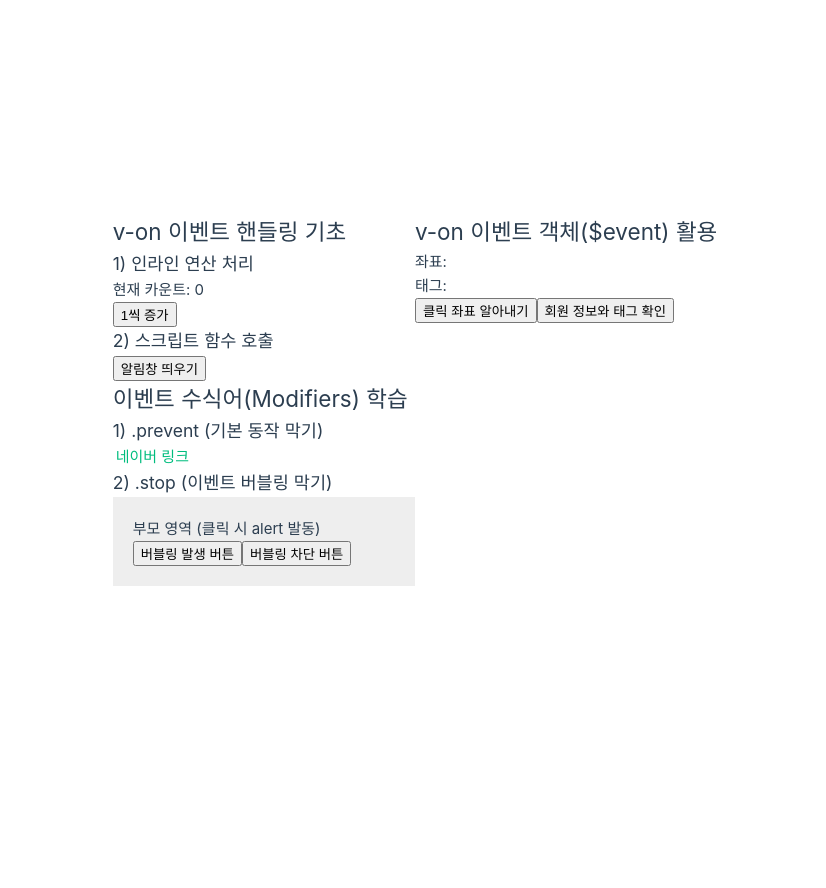
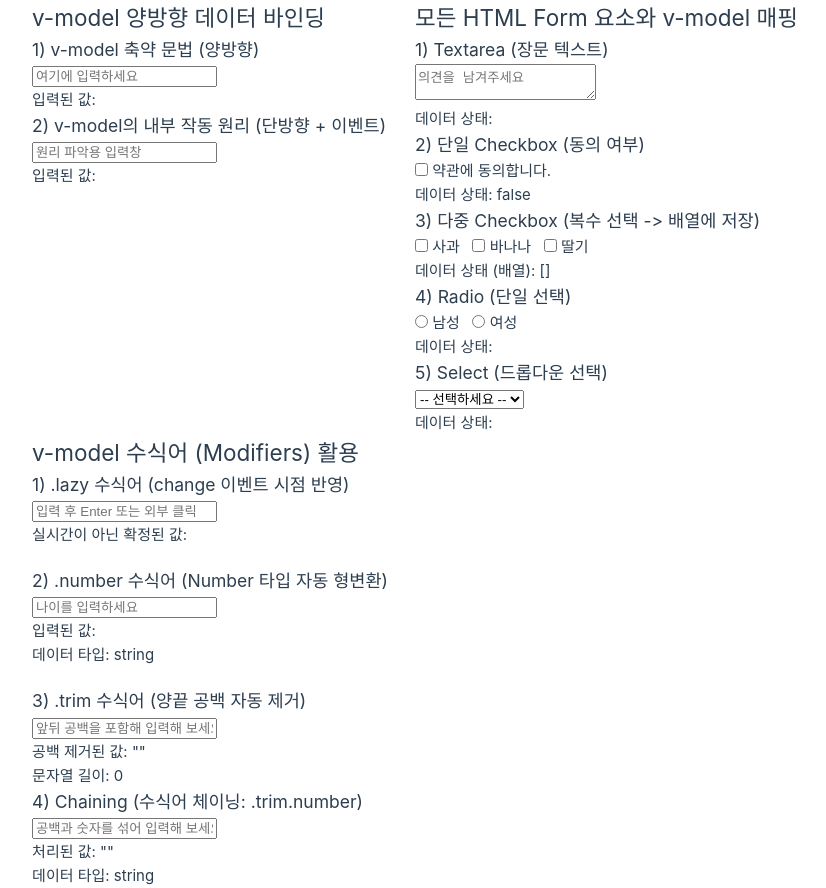
Before and after one commit to hello2742/skala-vue, a Vue app in the folder skala-vue/: page / in a window 1280 px wide. Shown: the whole page, without its empty margins (225-1051 px from the left). Before the commit the page ends 800 px from the top, so only its background shows below. Built offline with nearby package versions, Linux system fonts and the light colour scheme.

Commit message:
Code Challenge 모델

```diff
--- a/skala-vue/src/App.vue
+++ b/skala-vue/src/App.vue
@@ -2,6 +2,9 @@
 import EventBasic from './components/codeChallenges/EventBasic.vue';
 import EventModifier from './components/codeChallenges/EventModifier.vue';
 import EventObject from './components/codeChallenges/EventObject.vue';
+import ModelBasic from './components/codeChallenges/ModelBasic.vue';
+import ModelForm from './components/codeChallenges/ModelForm.vue';
+import ModelModifier from './components/codeChallenges/ModelModifier.vue';
 import VueBind from './components/codeChallenges/VueBind.vue';
 import VueBindClass from './components/codeChallenges/VueBindClass.vue';
 import VueBindShorthand from './components/codeChallenges/VueBindShorthand.vue';
@@ -40,10 +43,13 @@
   <VueOnce></VueOnce>
   <VueMemo></VueMemo> -->
 
-  <EventBasic></EventBasic>
+  <!-- <EventBasic></EventBasic>
   <EventObject></EventObject>
-  <EventModifier></EventModifier>
+  <EventModifier></EventModifier> -->
 
+  <ModelBasic></ModelBasic>
+  <ModelForm></ModelForm>
+  <ModelModifier></ModelModifier>
 </template>
 
 <style scoped>
--- /dev/null
+++ b/skala-vue/src/components/codeChallenges/ModelBasic.vue
@@ -0,0 +1,21 @@
+<script setup>
+import { ref } from 'vue'
+const text1 = ref('') // v-model용 변수
+const text2 = ref('') // 원리 이해용 변수
+</script>
+
+<template>
+  <div class="practice-section">
+    <h2>v-model 양방향 데이터 바인딩</h2>
+    <h3>1) v-model 축약 문법 (양방향)</h3>
+    <input type="text" v-model="text1" placeholder="여기에 입력하세요" />
+    <p>
+      입력된 값: <strong>{{ text1 }}</strong>
+    </p>
+    <h3>2) v-model의 내부 작동 원리 (단방향 + 이벤트)</h3>
+    <input type="text" :value="text2" @input="(e) => (text2 = e.target.value)" placeholder="원리 파악용 입력창" />
+    <p>
+      입력된 값: <strong>{{ text2 }}</strong>
+    </p>
+  </div>
+</template>
--- /dev/null
+++ b/skala-vue/src/components/codeChallenges/ModelForm.vue
@@ -0,0 +1,56 @@
+<script setup>
+import { ref } from 'vue'
+const comment = ref('')
+const isAgreed = ref(false) // 단일 체크박스는 Boolean
+const favoriteFruits = ref([]) // 다중 체크박스는 반드시 배열([])로 시작!
+const gender = ref('')
+const selectedCar = ref('')
+</script>
+
+<template>
+  <div class="practice-section">
+    <h2>모든 HTML Form 요소와 v-model 매핑</h2>
+    <div>
+      <h3>1) Textarea (장문 텍스트)</h3>
+      <textarea v-model="comment" placeholder="의견을 남겨주세요"></textarea>
+      <p>
+        데이터 상태: <span>{{ comment }}</span>
+      </p>
+    </div>
+    <div>
+      <h3>2) 단일 Checkbox (동의 여부)</h3>
+      <label> <input type="checkbox" v-model="isAgreed" /> 약관에 동의합니다. </label>
+      <p>
+        데이터 상태: <span>{{ isAgreed }}</span>
+      </p>
+    </div>
+    <div>
+      <h3>3) 다중 Checkbox (복수 선택 -> 배열에 저장)</h3>
+      <label><input type="checkbox" value="사과" v-model="favoriteFruits" /> 사과</label> &nbsp; <label><input type="checkbox" value="바나나" v-model="favoriteFruits" /> 바나나</label> &nbsp;
+      <label><input type="checkbox" value="딸기" v-model="favoriteFruits" /> 딸기</label>
+      <p>
+        데이터 상태 (배열): <span>{{ favoriteFruits }}</span>
+      </p>
+    </div>
+    <div>
+      <h3>4) Radio (단일 선택)</h3>
+      <label><input type="radio" value="남성" v-model="gender" /> 남성</label> &nbsp;
+      <label><input type="radio" value="여성" v-model="gender" /> 여성</label>
+      <p>
+        데이터 상태: <span>{{ gender }}</span>
+      </p>
+    </div>
+    <div>
+      <h3>5) Select (드롭다운 선택)</h3>
+      <select v-model="selectedCar">
+        <option value="">-- 선택하세요 --</option>
+        <option value="tesla">테슬라</option>
+        <option value="hyundai">현대자동차</option>
+        <option value="bmw">BMW</option>
+      </select>
+      <p>
+        데이터 상태: <span>{{ selectedCar }}</span>
+      </p>
+    </div>
+  </div>
+</template>
--- /dev/null
+++ b/skala-vue/src/components/codeChallenges/ModelModifier.vue
@@ -0,0 +1,59 @@
+<script setup>
+import { ref } from 'vue'
+
+// v-model Modifiers 실습용 reactive 변수 선언
+const lazyText = ref('')
+const age = ref('')
+const userEmail = ref('')
+const price = ref('')
+</script>
+
+<template>
+  <div class="practice-section">
+    <h2>v-model 수식어 (Modifiers) 활용</h2>
+    <!-- 1) .lazy 수식어 실습 -->
+    <section style="margin-bottom: 20px">
+      <h3>1) .lazy 수식어 (change 이벤트 시점 반영)</h3>
+      <input type="text" v-model.lazy="lazyText" placeholder="입력 후 Enter 또는 외부 클릭" />
+      <p>
+        실시간이 아닌 확정된 값: <strong>{{ lazyText }}</strong>
+      </p>
+    </section>
+
+    <!-- 2) .number 수식어 실습 -->
+    <section style="margin-bottom: 20px">
+      <h3>2) .number 수식어 (Number 타입 자동 형변환)</h3>
+      <input type="text" v-model="age" placeholder="나이를 입력하세요" />
+      <p>
+        입력된 값: <strong>{{ age }}</strong>
+      </p>
+      <p>
+        데이터 타입: <strong>{{ typeof age }}</strong>
+      </p>
+    </section>
+
+    <!-- 3) .trim 수식어 실습 -->
+    <section>
+      <h3>3) .trim 수식어 (양끝 공백 자동 제거)</h3>
+      <input type="text" v-model="userEmail" placeholder="앞뒤 공백을 포함해 입력해 보세요" />
+      <p>
+        공백 제거된 값: <strong>"{{ userEmail }}"</strong>
+      </p>
+      <p>
+        문자열 길이: <strong>{{ userEmail.length }}</strong>
+      </p>
+    </section>
+
+    <!-- 4) 수식어 체이닝 (Chaining) 실습 -->
+    <section>
+      <h3>4) Chaining (수식어 체이닝: .trim.number)</h3>
+      <input type="text" v-model.trim.number="price" placeholder="공백과 숫자를 섞어 입력해 보세요" />
+      <p>
+        처리된 값: <strong>"{{ price }}"</strong>
+      </p>
+      <p>
+        데이터 타입: <strong>{{ typeof price }}</strong>
+      </p>
+    </section>
+  </div>
+</template>
```
